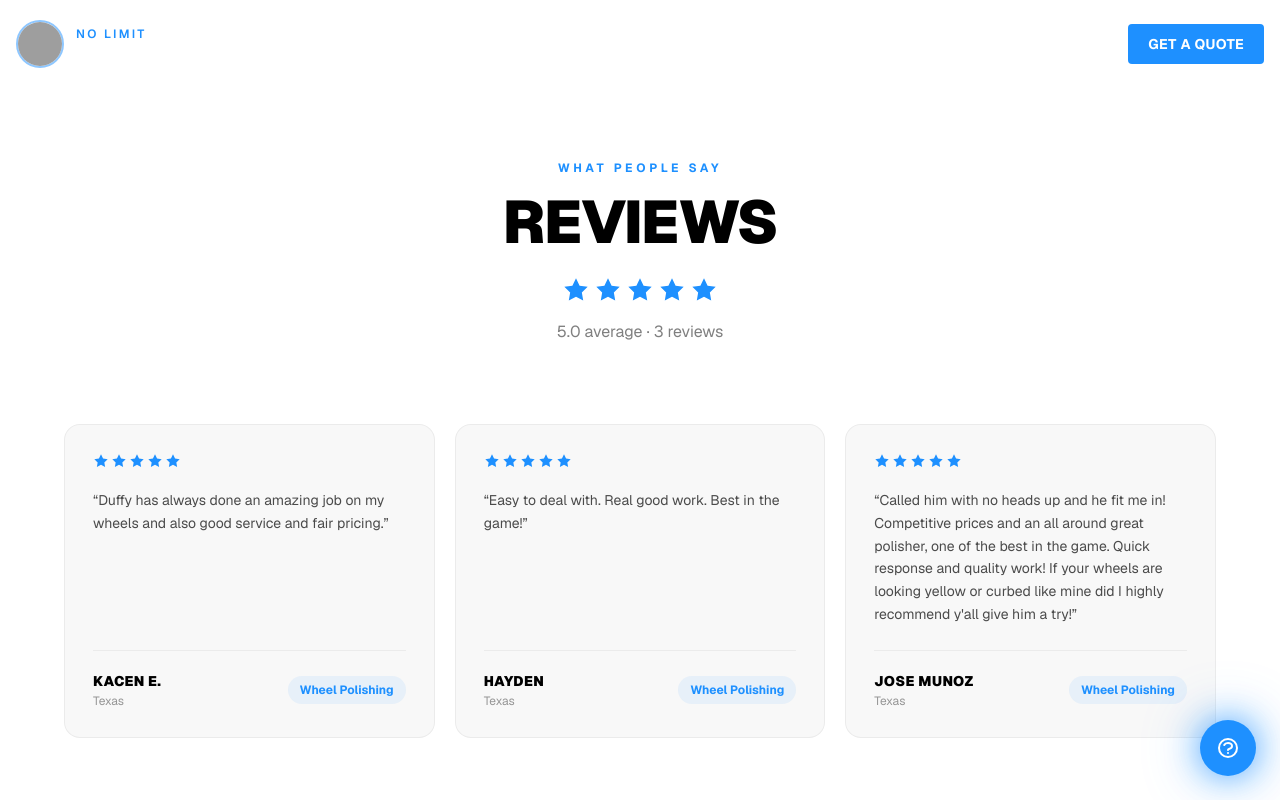
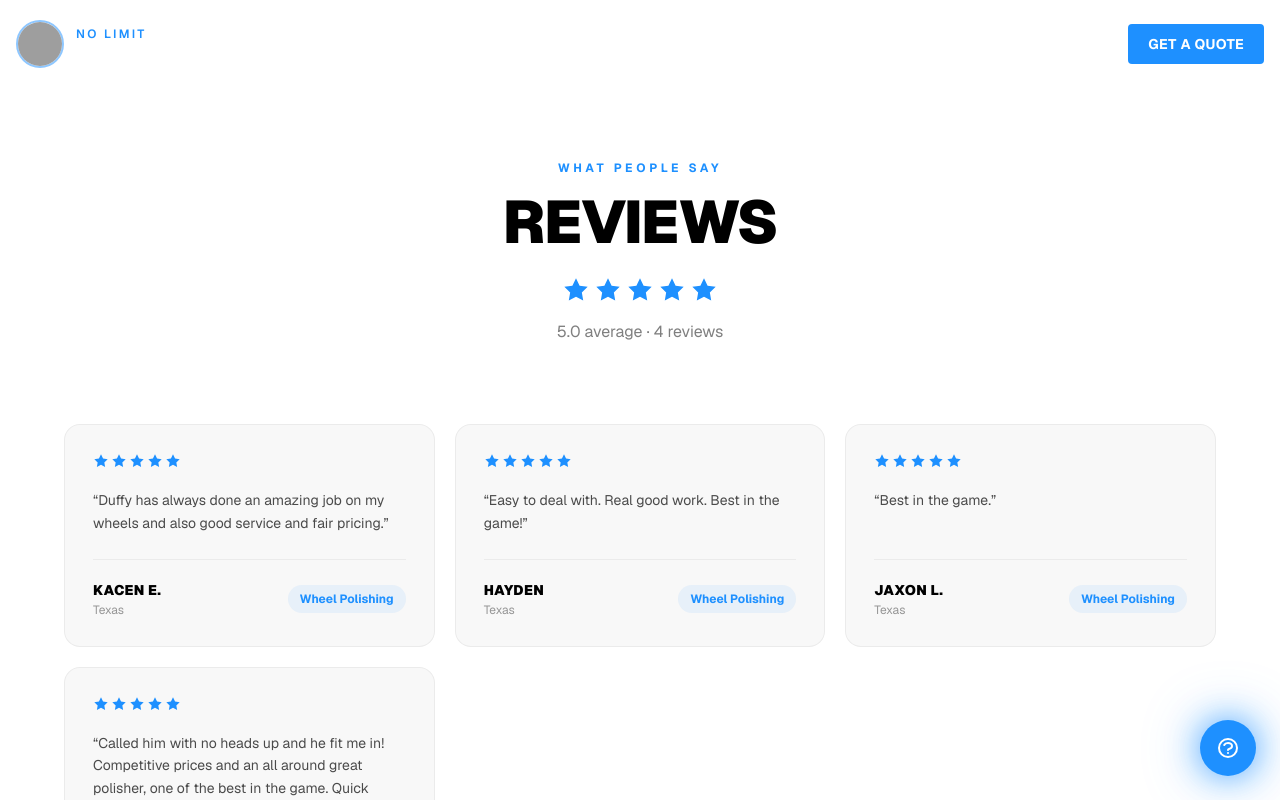
Before and after one commit to NoLimitsSimon/NoLimitPolishing, a Next.js app: page /reviews in a window 1280 px wide. Shown: the top 800 px of the page. Built offline with nearby package versions, Linux system fonts and the light colour scheme; grey boxes are pictures that could not be loaded.

Commit message:
Add Jaxon L review

```diff
--- a/app/reviews/page.tsx
+++ b/app/reviews/page.tsx
@@ -18,6 +18,13 @@ const reviews = [
     name: "Hayden",
     location: "Texas",
     text: "Easy to deal with. Real good work. Best in the game!",
+    service: "Wheel Polishing",
+    stars: 5,
+  },
+  {
+    name: "Jaxon L.",
+    location: "Texas",
+    text: "Best in the game.",
     service: "Wheel Polishing",
     stars: 5,
   },
--- a/components/ReviewsCarousel.tsx
+++ b/components/ReviewsCarousel.tsx
@@ -5,7 +5,7 @@ const reviews = [
   { name: "Kacen E.",   text: "Duffy has always done an amazing job on my wheels and also good service and fair pricing.", stars: 5 },
   { name: "Hayden",    text: "Easy to deal with. Real good work. Best in the game!",                     stars: 5 },
   { name: "Jose Munoz", text: "Called him with no heads up and he fit me in! Competitive prices and an all around great polisher, one of the best in the game. Quick response and quality work! If your wheels are looking yellow or curbed like mine did I highly recommend y'all give him a try!", stars: 5 },
-  { name: "Carlos R.", text: "Texted a photo, got a quote fast, picked them up looking insane.",          stars: 5 },
+  { name: "Jaxon L.",  text: "Best in the game.",                                                        stars: 5 },
   { name: "Derek H.",  text: "Different level from any other shop I've used. Stealth Forged wheels are fire.", stars: 5 },
   { name: "Anthony L.","text": "Stock wheels polished mirror clean. Never going anywhere else.",           stars: 5 },
 ];
```
